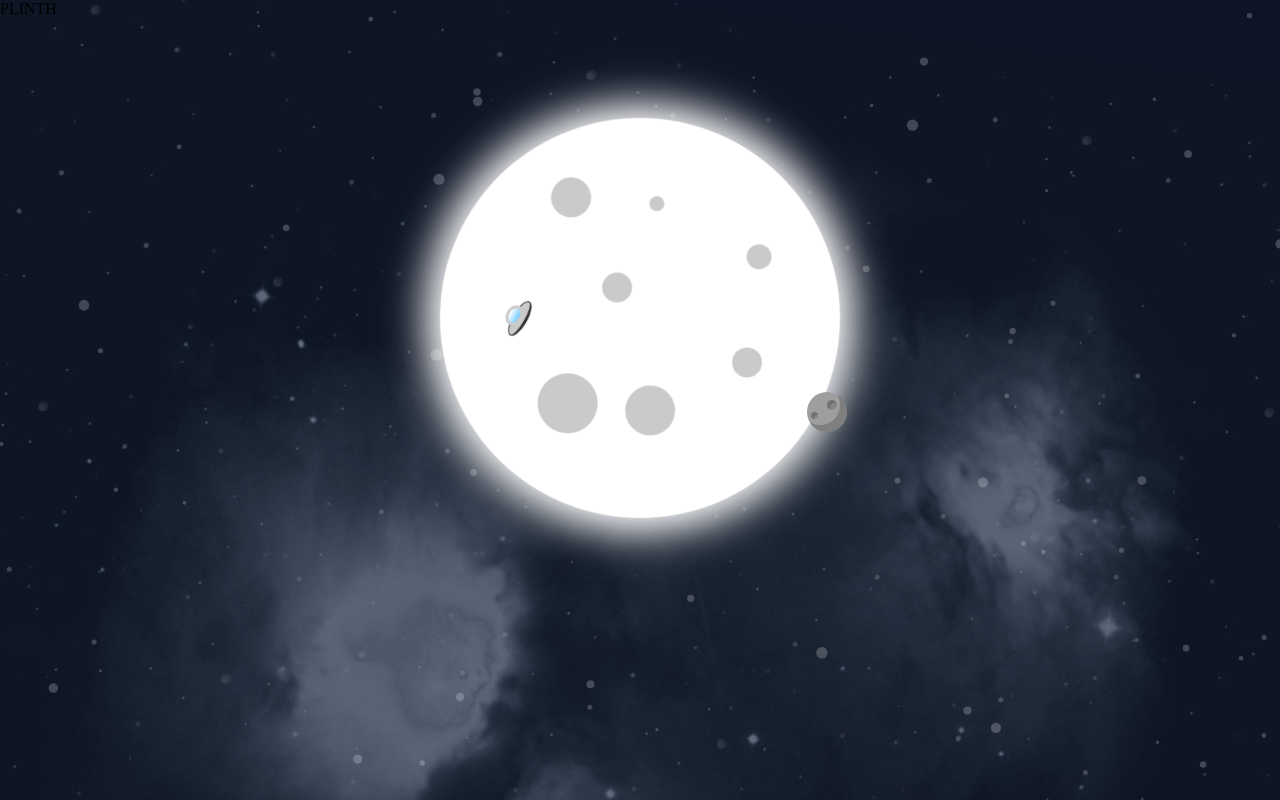
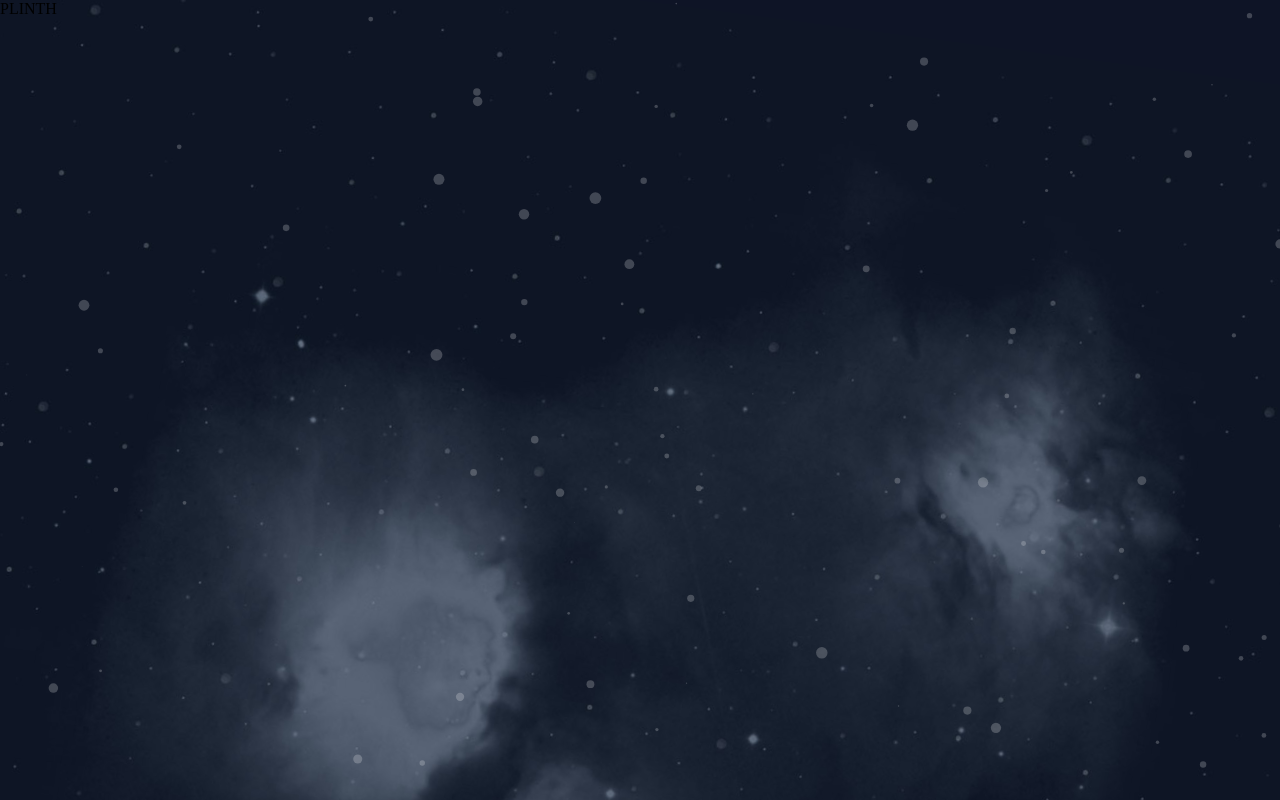
Before and after one commit to krishnan2098/plinth-18-teaser, a plain HTML site: page index.html in a window 1280 px wide. Drawn offline with nearby package versions, Linux system fonts and the light colour scheme.

Commit message:
second commit

```diff
--- a/css/moon.css
+++ /dev/null
@@ -1,122 +0,0 @@
-
-
-.Moon
-{
-  width: 400px;
-  height:  400px;
-  border-radius: 50%;
-  margin: 100px auto 50px;
-  background-color: white;
-  box-shadow: 0px 0px 40px 15px white;
-  position: relative;
-  transition: all .5s ease;
-  z-index: 2;
-  -webkit-animation: rotatecircle 30s linear infinite;
-}
-
-.Moon div
-{
-  width: 20px;
-  height: 20px;
-  border-radius: 50%;
-  background-color: #cacaca;
-  position: absolute;
-
-
-}
-
-.Moon div:first-of-type
-{
-  top: 100px;
-  left: 120px
-}
-
-.Moon div:nth-of-type(2)
-{
-  top: 60px;
-  left: 250px;
-  width: 40px;
-  height: 40px
-}
-
-.Moon div:nth-of-type(3)
-{
-  top: 150px;
-  left: 200px;
-  width: 30px;
-  height: 30px
-}
-
-.Moon div:nth-of-type(4)
-{
-  top: 230px;
-  left: 100px;
-  width: 50px;
-  height: 50px
-}
-
-.Moon div:nth-of-type(5)
-{
-  top: 260px;
-  left: 300px;
-  width: 25px;
-  height: 25px
-}
-
-
-.Moon div:nth-of-type(6)
-{
-  top: 300px;
-  left: 200px;
-  width: 30px;
-  height: 30px
-}
-
-.Moon div:nth-of-type(7)
-{
-  top: 150px;
-  left: 300px;
-  width: 15px;
-  height: 15px
-}
-
-.Moon div:last-of-type
-{
-  top: 150px;
-  left: 60px;
-  width: 60px;
-  height: 60px
-}
-
-button
-{
-  display:block;
-  background-color: white;
-  width: 150px;
-  height: 40px;
-  border-radius: 30px;
-  outline: none;
-  border: none;
-  margin: 0 auto;
-  font-family: cairo;
-  font-weight: bold;
-  transition: all .5s ease
-}
-
-button:hover
-{
-  box-shadow: 1px 1px 16px 9px white
-}
-
-.crimson-moon
-{
-  background-color: #EF6C00;
-  box-shadow: 0px 0px 40px 15px #EF6C00
-}
-
-
-
-@-webkit-keyframes rotatecircle {
-    0% { -webkit-transform:rotate(0deg); }
-100% { -webkit-transform:rotate(-360deg); }
-}
--- a/css/smallmoon.css
+++ /dev/null
@@ -1,76 +0,0 @@
-
-.crater3,.crater2{
-  position: absolute;
-  border-radius:50%;
-  background: rgba(0,0,0,.15);
-  box-shadow: inset 3px 3px 0 rgba(0,0,0,.15);
-}
-
-.crater2{
-  width:10px;
-  height:10px;
-  left:50%;
-  top:60%;
-}
-.crater3{
-  width:15px;
-  height:15px;
-  left:30%;
-  top:65%;
-}
-
-.moon{
-  position:absolute;
-  width:40px;
-  height:40px;
-  top:52%;
-  left:20%;
-  background:#9e9e9e;
-  border-radius:50%;
-  z-index:3;
-  box-shadow: inset -7px -7px 0 rgba(0,0,0,.2);
-  animation: orbiting 15s infinite linear;
-}
-.crater2.moon_crater{
-  top:20%;
-}
-.crater3.moon_crater{
-  top:50%;
-  left:10%;
-  width:7px;
-  height:7px;
-}
-
-
-
-@keyframes orbiting {
-  0% {
-    left: 20%;
-    top:52%;
-    margin-top:0;
-    z-index:3;
-    animation-timing-function: ease-in;
-    }
-  25%{
-    left: 50%;
-    top:55%;
-    z-index:3;
-    animation-timing-function: ease-out;
-  }
-  50% {
-    left: 80%;
-    top:48%;
-    margin:-40px 0 0 -40px;
-    z-index:1;
-    animation-timing-function: ease-in;
-    }
-  75%{
-    left: 50%;
-    top:42%;
-    z-index:1;
-    animation-timing-function: ease-out;
-  }
-  85%{
-    z-index: 1;
-  }
-}
--- a/css/ufo.css
+++ /dev/null
@@ -1,80 +0,0 @@
-.ufo{
-  z-index: 300;
-  position: relative;
-  top: 0;
-
-  width: 120px;
-  height: 40px;
-  border-radius: 50%;
-  border: 1px solid #333;
-  box-shadow:
-     0 0px 20px -10px white,
-     0 2px 0px 0px white;
-  background: #333;
-
-  border-bottom: 3px solid #333;
-  transition-duration: 2s;
-  -webkit-animation-name: ufo;
-  -webkit-animation-duration: 10s;
-  -webkit-animation-iteration-count: infinite;
-  -webkit-animation-timing-function: ease-in-out;
-}
-
-.ufo::before {
-  content: "";
-  display: block;
-  margin: -8px auto;
-  width: 15px;
-  height: 10px;
-  border-radius: 60% 60% 50% 50%;
-  border: 3px solid #ccc;
-  -webkit-animation-name: ufo;
-  -webkit-animation-duration: 10s;
-  -webkit-animation-iteration-count: infinite;
-  -webkit-animation-timing-function: ease-in-out;
-
-  background-image: linear-gradient(#FFF, #7CF);
-  -webkit-animation: ufo2 .4s infinite forwards;
-          animation: ufo2 .4s infinite forwards;
-}
-
-
-
-
-
-@-webkit-keyframes ufo {
-  0% {
-    -webkit-transform: translateX(1600%)
-      translatey(5000%);
-    box-shadow:0px 0px 60px 20px rgba(255,255,255,1.0);
-
-  }
-  20%{
-    width:77px;
-    -webkit-transform: translateX(200%) translatey(1000%);
-  }
-  35%{
-    box-shadow:0px 0px 30px 10px rgba(255,255,255,0.4);
-    -webkit-transform: translateX(-300%) translatey(-250%);
-    width:30px;
-  }
-  40%{
-    width:35px;
-    box-shadow:0px 0px 30px 20px rgba(255,255,255,0.2);
-  }
-  65%{
-    box-shadow:0px 0px 10px 5px rgba(255,255,255,0.2);
-    -webkit-transform: translateX(300%) translatey(100%)rotate(0deg);
-    width:40px;
-    height:10px;
-  }
-  70%{
-    -webkit-transform: translateX(150%) translatey(100%) rotate(10deg);       width:300px;
-    box-shadow:0px 0px 3px 10px rgba(255,255,255,0.4);
-  }
-  100% {
-    -webkit-transform: translateX(-400000%) translatey(-300000%) rotate(30deg);
-    box-shadow:0px 0px 3px 10px rgba(255,255,255,0.8);
-    width:2000px;
-  }
-}
--- a/index.html
+++ b/index.html
@@ -3,10 +3,6 @@
 <head>
   <meta charset="UTF-8">
   <link rel="stylesheet" href="css/style.css">
-  <link rel="stylesheet" href="css/moon.css">
-  <link rel="stylesheet" href="css/ufo.css">
-  <link rel="stylesheet" href="css/smallmoon.css">
-
   <script src="https://ajax.googleapis.com/ajax/libs/jquery/3.2.1/jquery.min.js"></script>
 
   <style type="text/css">
@@ -25,41 +21,9 @@
 
 
 
-  <div class="Moon" id="moon">
-
-  <div class="ufo"></div>
-
-  <div></div>
-  <div></div>
-  <div></div>
-  <div></div>
-  <div></div>
-  <div></div>
-  <div></div>
-
-
-
-
-
-</div>
-
-
-
-
- <div class="moon">
-    <div class="crater2 moon_crater"></div>
-    <div class="crater3 moon_crater"></div>
-  </div>
-
-
-
-
-
-
-
 
   <script src="https://cdn.jsdelivr.net/particles.js/2.0.0/particles.min.js"></script>
   <script src="js/script.js"></script>
-  <script src="js/moon.js"></script>
+
 </body>
 </html>
--- a/js/moon.js
+++ /dev/null
@@ -1,36 +0,0 @@
-// var button = document.getElementsByTagName('button')[0],
-//     Moon = document.getElementsByClassName("Moon")[0];
-
-// button.onclick = function() {
-
-//   Moon.classList.toggle("white-moon");
-
-//   if (Moon.classList.contains("white-moon")) {
-//       button.classList.add("blood-button");
-//       button.textContent = "Blood Moon"
-//       } else {
-//         button.classList.remove("blood-button");
-//       button.textContent = "White Moon"
-//       }
-// }
-
-// Moon.streamTo(Moon , 1000 /*delay*/ );
-
-$(document).ready(function(){
-  var n=0;
-
-  $('#moon').click(function(){
-
-    if(n%2==0){
-      $('#moon').addClass('crimson-moon');
-      n++;
-
-    }else{
-
-      $('#moon').removeClass('crimson-moon');
-      n++;
-
-    }
-  });
-
-});
```
